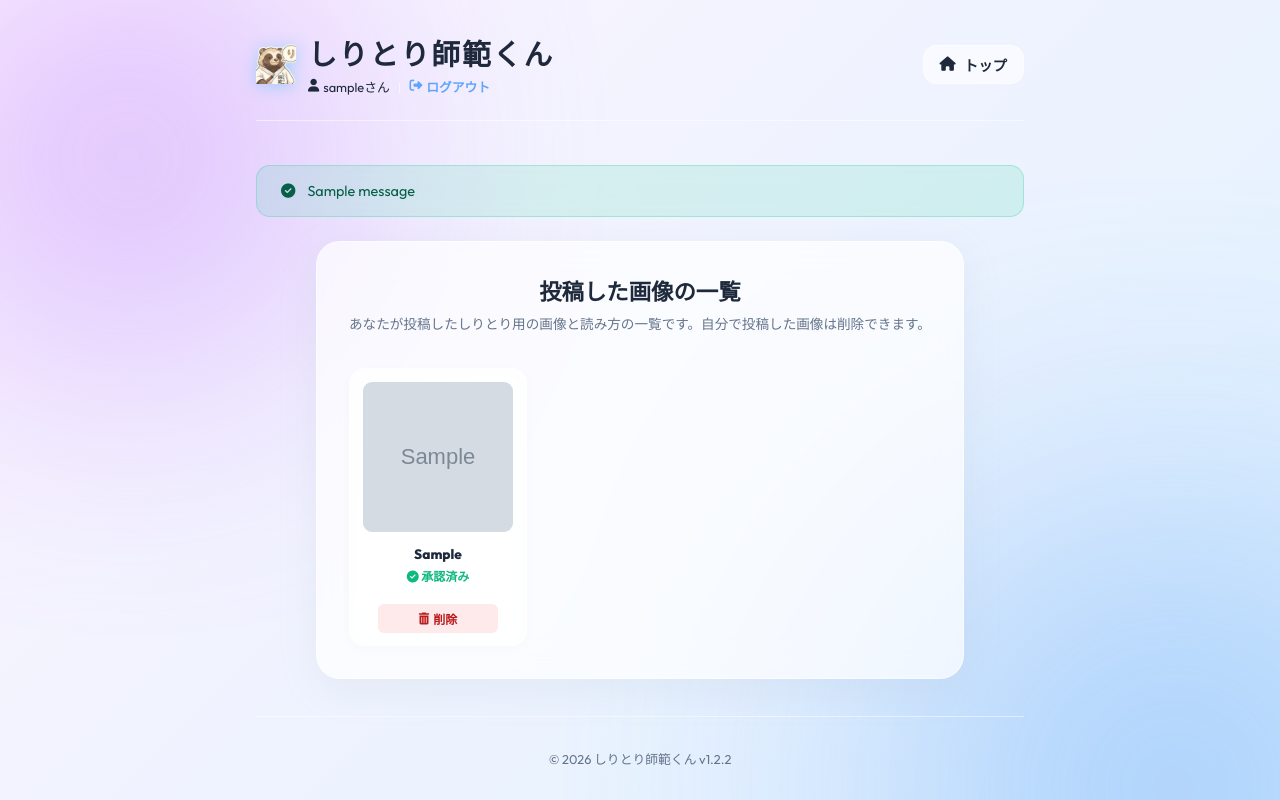
After one commit to sigepiyo338-droid/siritori, a Django app: page /my-images/ in a window 1280 px wide. The commit adds this page. Run offline with Django 5.2, Linux system fonts and the light colour scheme; a user stored in the database is signed in; tables that the repository leaves empty hold one stand-in row (values such as "Sample post"); grey boxes marked "Sample" are stand-in pictures; one stand-in notice (Sample message) is shown.

Commit message:
投稿画像削除機能を実装(v1.3.0)

```diff
--- a/shiritori_game/models.py
+++ b/shiritori_game/models.py
@@ -1,5 +1,6 @@
 from django.db import models
 from django.core.validators import RegexValidator
+from django.contrib.auth.models import User
 
 # ひらがな制限のバリデーター (長音「ー」も許容)
 hiragana_validator = RegexValidator(
@@ -9,6 +10,14 @@ hiragana_validator = RegexValidator(
 )
 
 class GameImage(models.Model):
+    user = models.ForeignKey(
+        User,
+        on_delete=models.CASCADE,
+        null=True,
+        blank=True,
+        related_name='uploaded_images',
+        verbose_name='投稿ユーザー'
+    )
     image = models.ImageField(
         upload_to='uploads/%Y/%m/%d/',
         verbose_name='画像ファイル'
@@ -31,6 +40,11 @@ class GameImage(models.Model):
         verbose_name = 'ゲーム画像'
         verbose_name_plural = 'ゲーム画像一覧'
         ordering = ['-created_at']
+
+    def delete(self, *args, **kwargs):
+        if self.image:
+            self.image.delete(save=False)
+        super().delete(*args, **kwargs)
 
     def __str__(self):
         return f"画像 ID: {self.id} ({self.image.name})"
--- a/shiritori_game/static/shiritori_game/css/style.css
+++ b/shiritori_game/static/shiritori_game/css/style.css
@@ -730,3 +730,84 @@ body {
     border: 1px solid rgba(248, 113, 113, 0.3);
     color: #991b1b;
 }
+
+/* 投稿画像一覧画面 */
+.my-images-grid {
+    display: grid;
+    grid-template-columns: repeat(auto-fill, minmax(140px, 1fr));
+    gap: 1.5rem;
+    margin-top: 1.5rem;
+    width: 100%;
+}
+
+.my-image-item {
+    background: rgba(255, 255, 255, 0.5);
+    border: 1px solid var(--card-border);
+    border-radius: 16px;
+    padding: 0.75rem;
+    display: flex;
+    flex-direction: column;
+    align-items: center;
+    gap: 0.75rem;
+    position: relative;
+    backdrop-filter: blur(10px);
+    transition: var(--transition-smooth);
+    box-shadow: 0 4px 15px rgba(0, 0, 0, 0.02);
+}
+
+.my-image-item:hover {
+    transform: translateY(-4px);
+    box-shadow: 0 8px 25px rgba(192, 132, 252, 0.15);
+    border-color: rgba(192, 132, 252, 0.4);
+    background: rgba(255, 255, 255, 0.75);
+}
+
+.my-image-item img {
+    width: 100%;
+    aspect-ratio: 1 / 1;
+    object-fit: cover;
+    border-radius: 10px;
+    border: 1px solid rgba(255, 255, 255, 0.5);
+}
+
+.my-image-info {
+    width: 100%;
+    text-align: center;
+}
+
+.my-image-readings {
+    font-size: 0.85rem;
+    font-weight: 700;
+    color: var(--text-primary);
+    overflow: hidden;
+    text-overflow: ellipsis;
+    white-space: nowrap;
+    margin-bottom: 0.25rem;
+}
+
+.my-image-status {
+    font-size: 0.75rem;
+    font-weight: 600;
+    margin-bottom: 0.5rem;
+}
+
+.status-approved {
+    color: #10b981;
+}
+
+.status-pending {
+    color: #6366f1;
+}
+
+.btn-delete {
+    background: rgba(248, 113, 113, 0.15);
+    border: 1px solid rgba(248, 113, 113, 0.3);
+    color: #b91c1c;
+    transition: var(--transition-smooth);
+}
+
+.btn-delete:hover {
+    background: rgba(248, 113, 113, 0.25);
+    border-color: rgba(248, 113, 113, 0.5);
+    transform: scale(1.03);
+}
--- /dev/null
+++ b/shiritori_game/templates/shiritori_game/my_images.html
@@ -0,0 +1,110 @@
+{% load static %}
+<!DOCTYPE html>
+<html lang="ja">
+<head>
+    <meta charset="UTF-8">
+    <meta name="viewport" content="width=device-width, initial-scale=1.0">
+    <meta name="description" content="しりとり師範くん 投稿画像一覧">
+    <title>投稿画像一覧 | しりとり師範くん</title>
+
+    <!-- Google Fonts -->
+    <link rel="preconnect" href="https://fonts.googleapis.com">
+    <link rel="preconnect" href="https://fonts.gstatic.com" crossorigin>
+    <link href="https://fonts.googleapis.com/css2?family=Outfit:wght@300;400;600;800&family=Noto+Sans+JP:wght@300;400;700;900&display=swap" rel="stylesheet">
+
+    <!-- FontAwesome for icons -->
+    <link rel="stylesheet" href="https://cdnjs.cloudflare.com/ajax/libs/font-awesome/6.4.0/css/all.min.css">
+
+    <!-- Stylesheet -->
+    <link rel="stylesheet" href="{% static 'shiritori_game/css/style.css' %}">
+
+    <!-- Favicon -->
+    <link rel="icon" type="image/png" href="{% static 'img/sihankun_100t.png' %}">
+</head>
+<body>
+    <div id="app-container" class="app-container" style="min-height: 100vh;">
+        <!-- 背景の動的な光の装飾 -->
+        <div class="blob blob-1"></div>
+        <div class="blob blob-2"></div>
+
+        <header class="app-header">
+            <div class="header-logo">
+                <img src="{% static 'img/sihankun_100t.png' %}" alt="しりとり師範くんロゴ" class="logo-icon-img">
+                <div class="logo-text-group">
+                    <h1>しりとり師範くん</h1>
+                    <div class="user-status">
+                        {% if user.is_authenticated %}
+                            <span class="user-name"><i class="fa-solid fa-user"></i> {{ user.username }}さん</span>
+                            <span class="status-sep">|</span>
+                            <a href="{% url 'shiritori_game:logout' %}" class="auth-link"><i class="fa-solid fa-right-from-bracket"></i> ログアウト</a>
+                        {% endif %}
+                    </div>
+                </div>
+            </div>
+            <div>
+                <a href="{% url 'shiritori_game:game_index' %}" class="btn btn-secondary" style="font-size: 0.9rem; padding: 0.5rem 1rem;"><i class="fa-solid fa-house"></i> トップ</a>
+            </div>
+        </header>
+
+        <main class="game-main" style="margin-bottom: 2rem;">
+            {% if messages %}
+                <div class="messages-container">
+                    {% for message in messages %}
+                        <div class="message-bubble {{ message.tags }}">
+                            <i class="fa-solid fa-circle-check"></i>
+                            <span>{{ message }}</span>
+                        </div>
+                    {% endfor %}
+                </div>
+            {% endif %}
+
+            <div class="game-card menu-card" style="max-width: 100%; padding: 2rem;">
+                <h2 style="font-size: 1.4rem; margin-bottom: 0.5rem; font-weight: 700; color: var(--text-primary);">
+                    投稿した画像の一覧
+                </h2>
+                <p style="font-size: 0.85rem; color: var(--text-secondary); margin-bottom: 2rem; line-height: 1.6;">
+                    あなたが投稿したしりとり用の画像と読み方の一覧です。自分で投稿した画像は削除できます。
+                </p>
+
+                {% if images %}
+                    <div class="my-images-grid">
+                        {% for img in images %}
+                            <div class="my-image-item">
+                                <img src="{{ img.image.url }}" alt="投稿画像">
+                                <div class="my-image-info">
+                                    <div class="my-image-readings" title="{{ img.readings_list|join:', ' }}">
+                                        {{ img.readings_list|join:", " }}
+                                    </div>
+                                    <div class="my-image-status">
+                                        {% if img.is_approved %}
+                                            <span class="status-approved"><i class="fa-solid fa-circle-check"></i> 承認済み</span>
+                                        {% else %}
+                                            <span class="status-pending"><i class="fa-solid fa-circle-notch fa-spin"></i> 承認待ち</span>
+                                        {% endif %}
+                                    </div>
+                                </div>
+                                <form method="post" action="{% url 'shiritori_game:delete_image' img.id %}" onsubmit="return confirm('本当にこの画像を削除しますか？\n紐づいている読み方もすべて削除されます。');" style="width: 100%; display: flex; justify-content: center;">
+                                    {% csrf_token %}
+                                    <button type="submit" class="btn btn-delete" style="padding: 0.4rem 0.8rem; font-size: 0.75rem; border-radius: 6px; cursor: pointer; display: flex; align-items: center; gap: 0.25rem; width: 100%; max-width: 120px; justify-content: center; border: none; font-weight: 600;">
+                                        <i class="fa-solid fa-trash-can"></i> 削除
+                                    </button>
+                                </form>
+                            </div>
+                        {% endfor %}
+                    </div>
+                {% else %}
+                    <div style="text-align: center; padding: 3rem 0; color: var(--text-secondary);">
+                        <i class="fa-regular fa-image" style="font-size: 3rem; opacity: 0.3; margin-bottom: 1rem; display: block;"></i>
+                        <p>まだ画像が投稿されていません。</p>
+                        <a href="{% url 'shiritori_game:image_upload' %}" class="btn btn-primary" style="display: inline-flex; margin-top: 1.5rem;"><i class="fa-solid fa-upload"></i> 画像を投稿する</a>
+                    </div>
+                {% endif %}
+            </div>
+        </main>
+
+        <footer class="app-footer">
+            <p>&copy; 2026 しりとり師範くん <span id="app-version">v1.2.2</span></p>
+        </footer>
+    </div>
+</body>
+</html>
--- a/shiritori_game/urls.py
+++ b/shiritori_game/urls.py
@@ -8,5 +8,7 @@ urlpatterns = [
     path('login/', views.user_login, name='login'),
     path('logout/', views.user_logout, name='logout'),
     path('upload/', views.image_upload, name='image_upload'),
+    path('my-images/', views.my_images, name='my_images'),
+    path('my-images/delete/<int:image_id>/', views.delete_image, name='delete_image'),
     path('api/images/', views.image_list_api, name='image_list_api'),
 ]
--- a/shiritori_game/views.py
+++ b/shiritori_game/views.py
@@ -18,6 +18,7 @@ def image_upload(request):
             # GameImageオブジェクトを作成（未承認状態）
             game_image = form.save(commit=False)
             game_image.is_approved = False
+            game_image.user = request.user
 
             # 画像処理 (中央正方形クロップ & 600px上限縮小)
             uploaded_image = request.FILES.get('image')
@@ -64,6 +65,39 @@ def image_upload(request):
         form = ImageUploadForm()
 
     return render(request, 'shiritori_game/upload.html', {'form': form})
+
+
+@login_required(login_url='shiritori_game:login')
+def my_images(request):
+    """
+    ログインユーザーが自身で投稿した画像の一覧を表示するビュー
+    """
+    images = GameImage.objects.filter(user=request.user).prefetch_related('readings')
+    return render(request, 'shiritori_game/my_images.html', {'images': images})
+
+
+@login_required(login_url='shiritori_game:login')
+def delete_image(request, image_id):
+    """
+    ログインユーザーが自身で投稿した画像を削除するビュー
+    """
+    from django.shortcuts import get_object_or_404
+    from django.views.decorators.http import require_POST
+
+    if request.method != 'POST':
+        messages.error(request, '不正なリクエスト方法です。')
+        return redirect('shiritori_game:my_images')
+
+    game_image = get_object_or_404(GameImage, pk=image_id)
+
+    if game_image.user != request.user:
+        messages.error(request, '自分が投稿した画像以外は削除できません。')
+        return redirect('shiritori_game:my_images')
+
+    game_image.delete()
+    messages.success(request, '画像を削除しました。')
+    return redirect('shiritori_game:my_images')
+
 
 
 def game_index(request):
```
Also changed, not shown: shiritori_game/templates/shiritori_game/index.html (+6 -1 lines), shiritori_game/tests.py (+80 -0 lines), shiritori_game/migrations/0002_gameimage_user.py (added).
